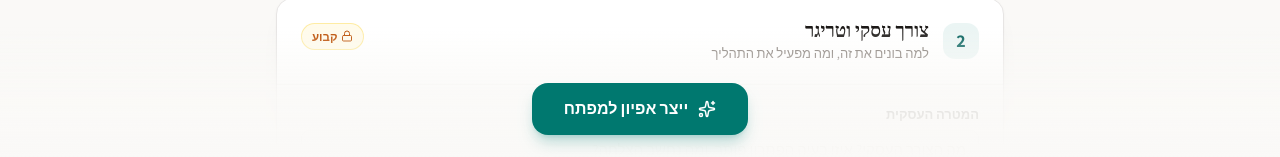
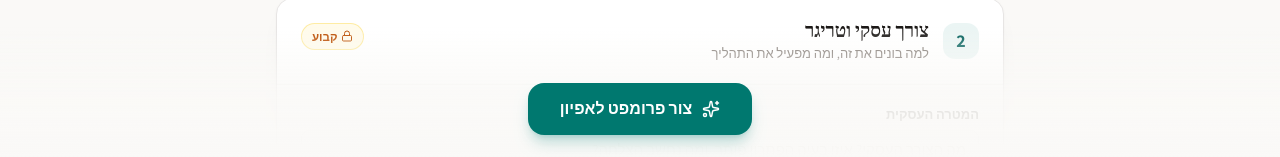
Before and after one commit to Eden-Cohen-Consist/spec-builder, a React (Vite) app: page / in a window 1280 px wide. Shown: the part 641-798 px from the top of the page. Built offline with nearby package versions, Linux system fonts and the light colour scheme; a web font is replaced by a local one.

Commit message:
Update button text in App component from "ייצר אפיון למפתח" to "צור פרומפט לאפיון" for improved clarity.

```diff
--- a/src/App.jsx
+++ b/src/App.jsx
@@ -329,7 +329,7 @@ export default function App() {
             className="group pointer-events-auto inline-flex items-center gap-2.5 rounded-2xl bg-teal-700 px-8 py-3.5 text-[16px] font-bold text-white shadow-lg shadow-teal-700/25 transition-all duration-200 hover:-translate-y-0.5 hover:bg-teal-800 hover:shadow-xl hover:shadow-teal-700/30 active:translate-y-0 active:scale-[0.99]"
           >
             <Sparkles className="size-[18px] transition-transform duration-200 group-hover:rotate-12" />
-            ייצר אפיון למפתח
+            צור פרומפט לאפיון
           </button>
         </div>
       </footer>
```
